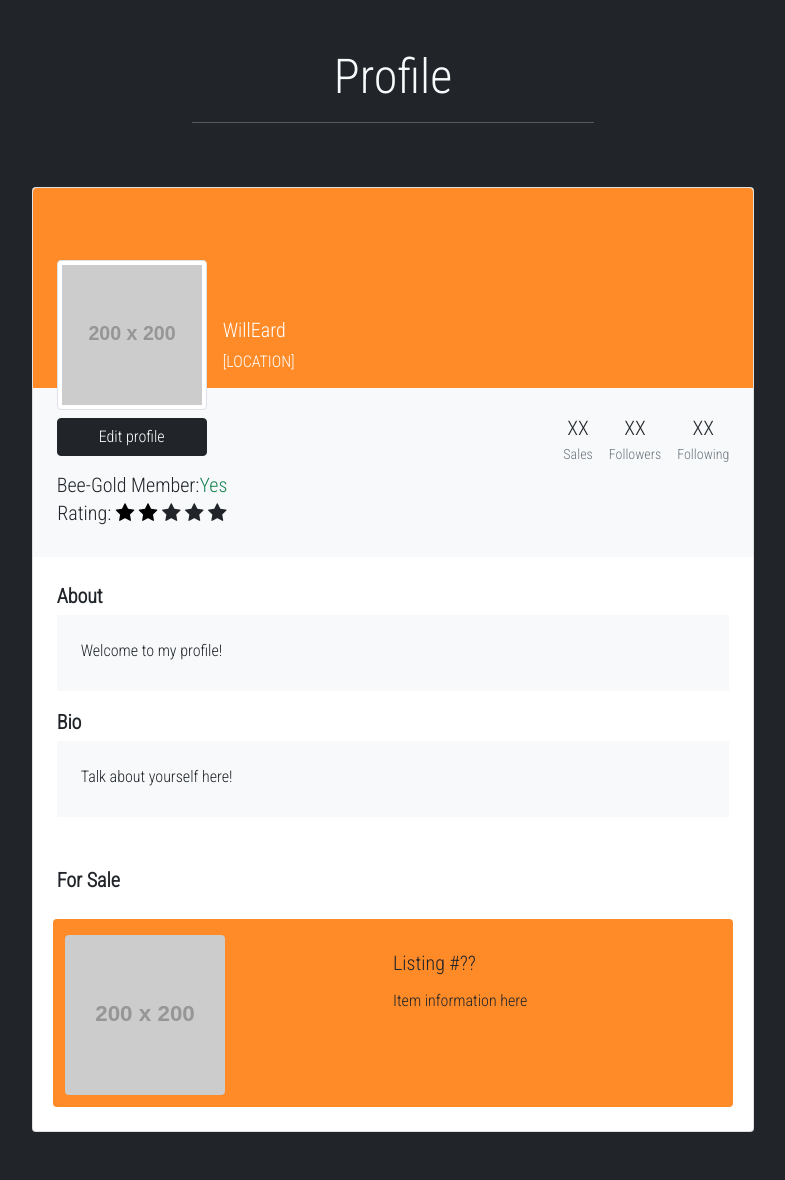
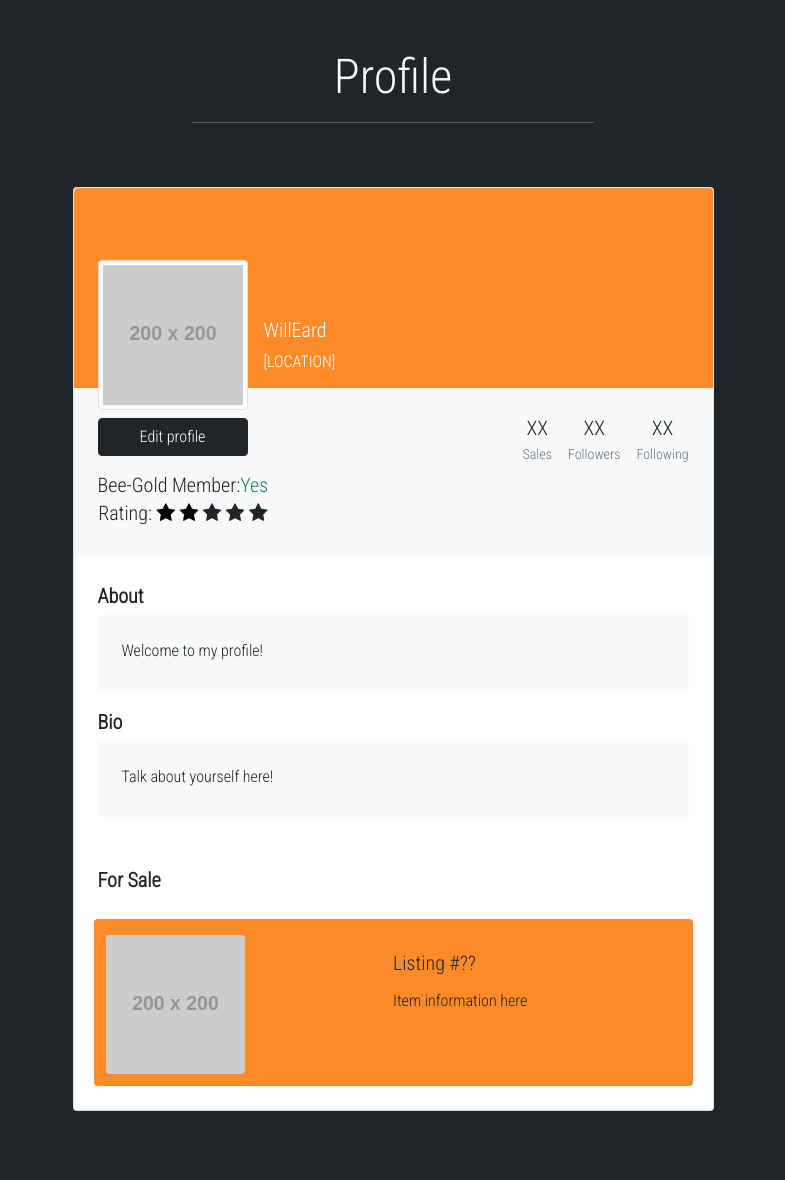
Before and after one commit to WillEard/BusyBee, a PHP site: page /Profile.php in a window 1280 px wide. Shown: the part 72-1252 px from the top of the page, without its empty margins (247-1032 px from the left). After the commit the page ends 1183 px from the top, so only its background shows below. Run offline with PHP 8.4, Linux system fonts and the light colour scheme; a user stored in the database is signed in; data comes from the database, SQL or seed files in the repository; grey boxes labelled with a size stand in for pictures from a placeholder-image service; some libraries are stand-ins or nearby versions.

Commit message:
Profile Mini changes

```diff
--- a/BusyBee/Profile.php
+++ b/BusyBee/Profile.php
@@ -22,7 +22,7 @@
     </div>
 
 <section class="h-100 gradient-custom-2">
-  <div class="container-fluid py-5 h-100">
+  <div class="container py-5 h-100">
     <div class="row d-flex justify-content-center align-items-center h-100">
       <div class="col col-lg-9 col-xl-7">
         <div class="card">
@@ -39,7 +39,7 @@
             <div class="ms-3" style="margin-top: 130px;">
               <h5>
                 <?php
-                    $profileInfo->FetchTitle($_SESSION["userid"]);
+                    echo $profileInfo->FetchTitle($_SESSION["userid"]);
                     echo '<br>';
                 ?>
               </h5>
```
